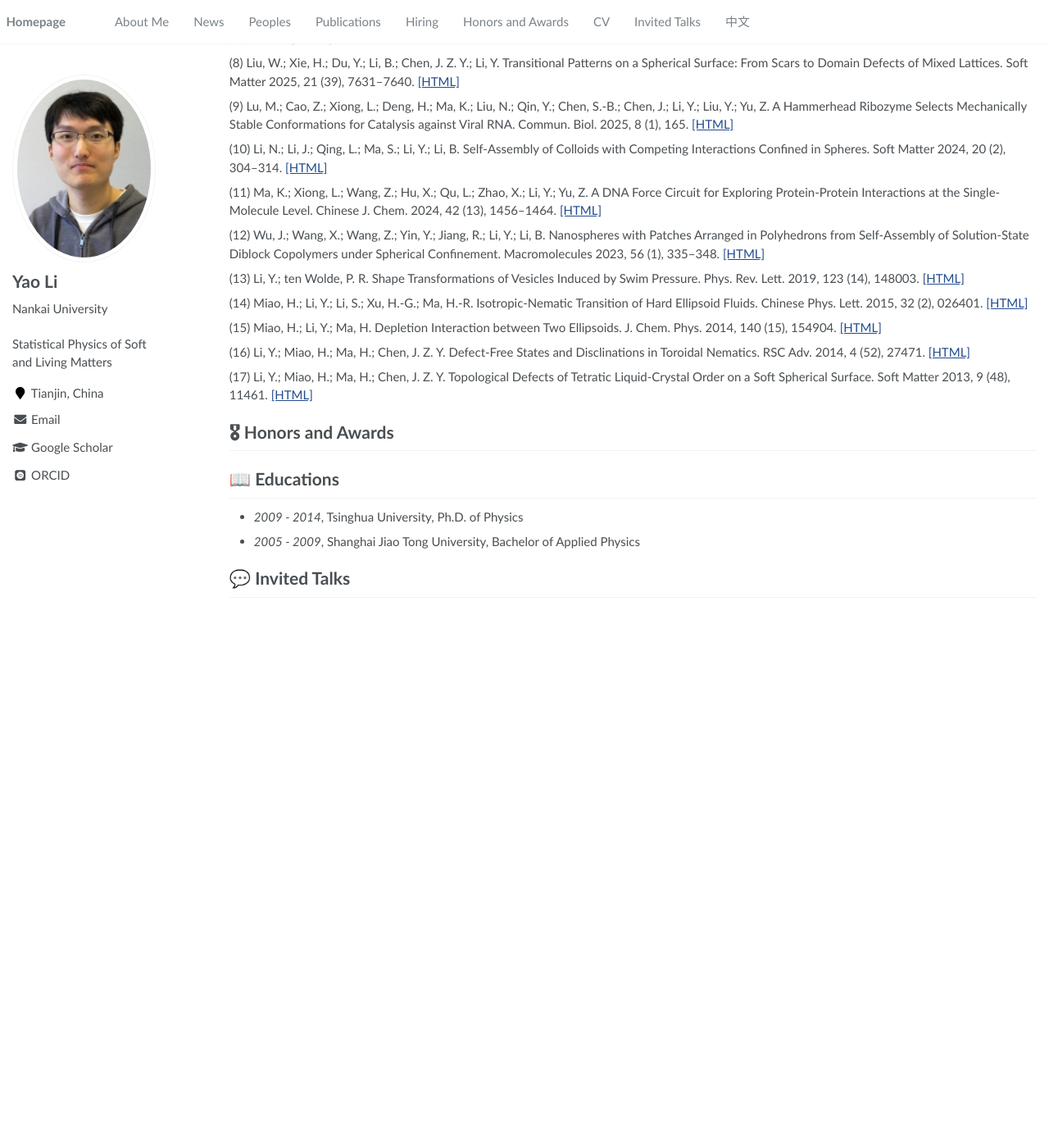
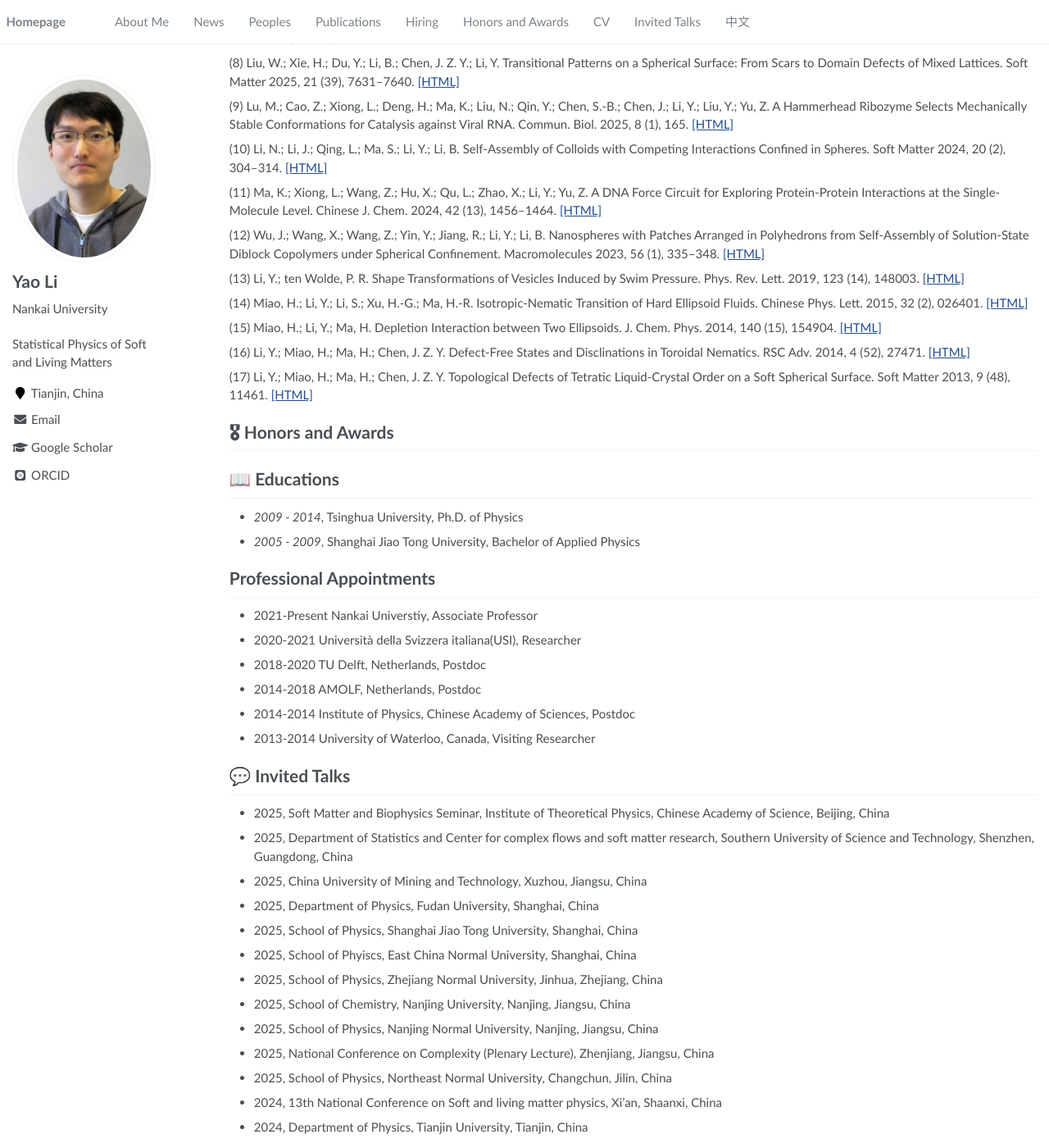
Before and after one commit to lliyao/lliyao.github.io, a Jekyll site: the page built from _pages/about.md, in a window 1280 px wide and 1400 px high, scrolled down 1533 px. Shown: the whole window at 82% size. Built offline with Jekyll 4.4.1, drawn with Linux system fonts in a browser that asks for light colours; some web fonts are replaced; before the commit the page ends 2272 px from its top, so only the background shows below that.

Commit message:
Update about.md

```diff
--- a/_pages/about.md
+++ b/_pages/about.md
@@ -96,4 +96,25 @@ Applications will be reviewed on a rolling basis until the positions are filled.
 - *2009 - 2014*, Tsinghua University, Ph.D. of Physics
 - *2005 - 2009*, Shanghai Jiao Tong University, Bachelor of Applied Physics
 
+# Professional Appointments
+- 2021-Present Nankai Universtiy, Associate Professor
+- 2020-2021 Università della Svizzera italiana(USI), Researcher
+- 2018-2020 TU Delft, Netherlands, Postdoc
+- 2014-2018 AMOLF, Netherlands, Postdoc
+- 2014-2014 Institute of Physics, Chinese Academy of Sciences, Postdoc
+- 2013-2014 University of Waterloo, Canada, Visiting Researcher
+
 # 💬 Invited Talks
+- 2025, Soft Matter and Biophysics Seminar, Institute of Theoretical Physics, Chinese Academy of Science, Beijing, China
+- 2025, Department of Statistics and Center for complex flows and soft matter research, Southern University of Science and Technology, Shenzhen, Guangdong, China
+- 2025, China University of Mining and Technology, Xuzhou, Jiangsu, China
+- 2025, Department of Physics, Fudan University, Shanghai, China
+- 2025, School of Physics, Shanghai Jiao Tong University, Shanghai, China
+- 2025, School of Phyiscs, East China Normal University, Shanghai, China
+- 2025, School of Physics, Zhejiang Normal University, Jinhua, Zhejiang, China
+- 2025, School of Chemistry, Nanjing University, Nanjing, Jiangsu, China
+- 2025, School of Physics, Nanjing Normal University, Nanjing, Jiangsu, China
+- 2025, National Conference on Complexity (Plenary Lecture), Zhenjiang, Jiangsu, China
+- 2025, School of Physics, Northeast Normal University, Changchun, Jilin, China
+- 2024, 13th National Conference on Soft and living matter physics, Xi'an, Shaanxi, China
+- 2024, Department of Physics, Tianjin University, Tianjin, China
```
